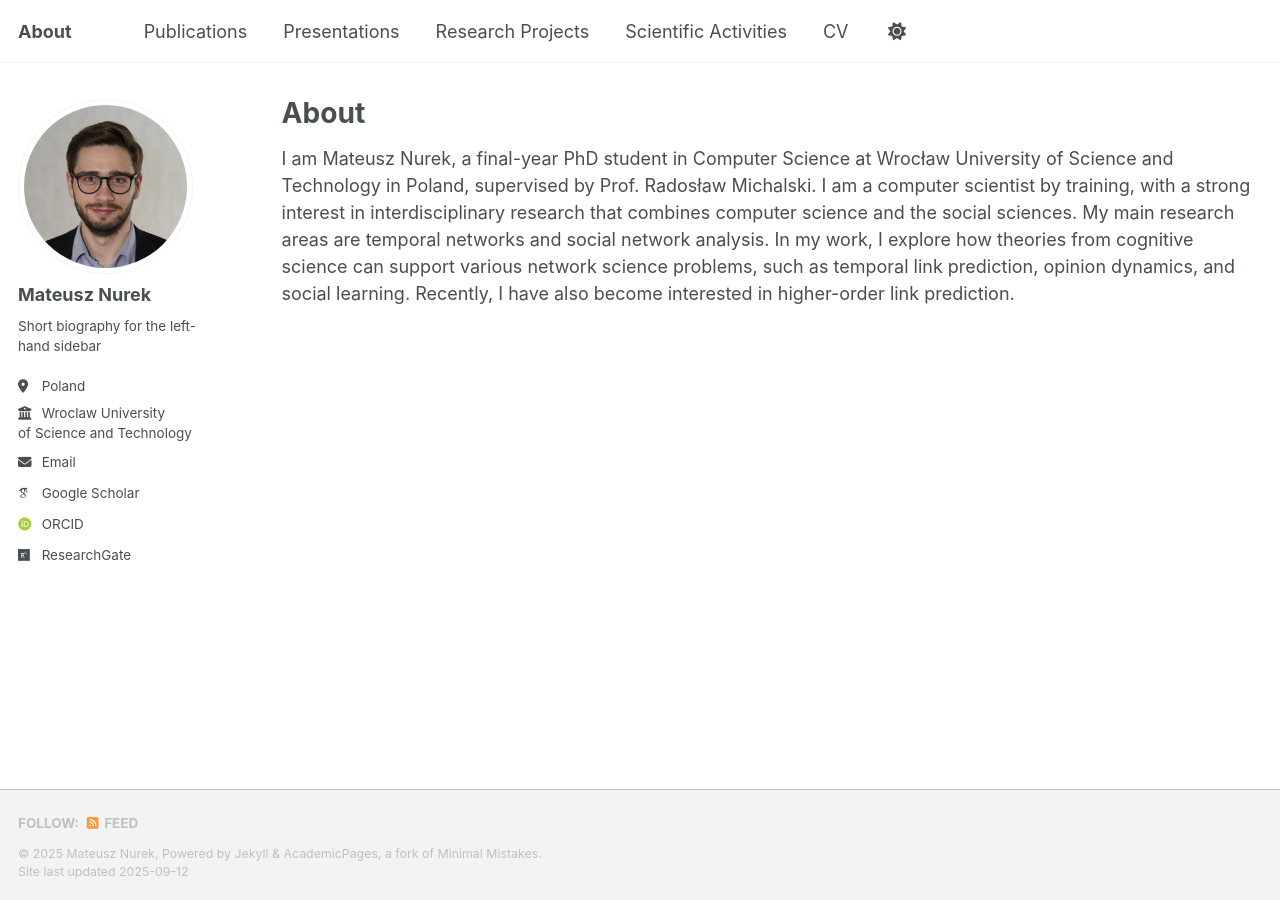
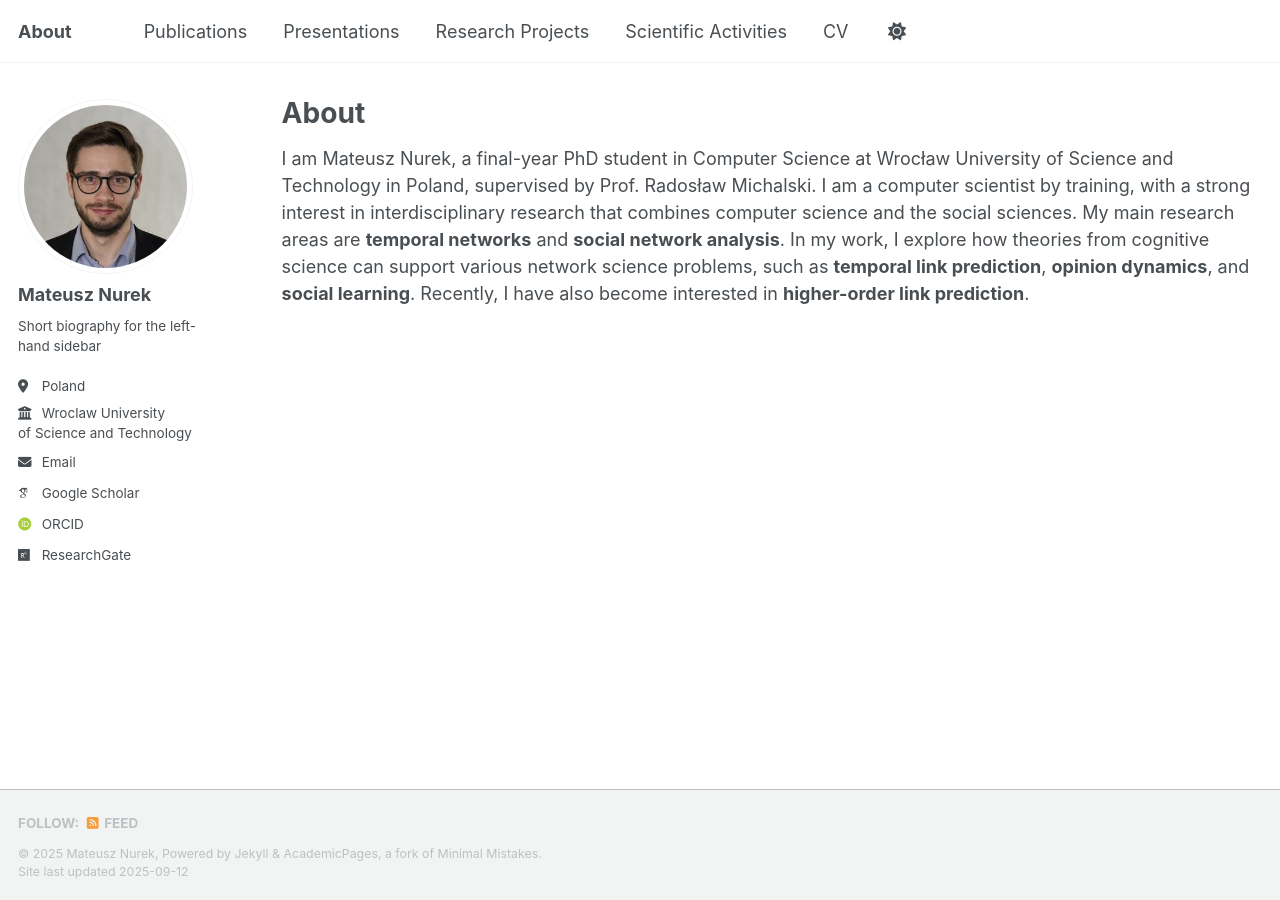
Before and after one commit to nurek-mateusz/nurek-mateusz.github.io, a Jekyll site: the page built from _pages/about.md, in a window 1280 px wide. Built offline with Jekyll 4.4.1, drawn with Linux system fonts in a browser that asks for light colours; some web fonts are replaced; part of the change alters nothing that is shown.

```diff
--- a/_pages/about.md
+++ b/_pages/about.md
@@ -1,8 +1,11 @@
 ---
 layout: archive
 title: "About"
-permalink: /about/
+permalink: /
+redirect_from:
+  - /about/
+  - /about.html
 author_profile: true
 ---
 
-I am Mateusz Nurek, a final-year PhD student in Computer Science at Wrocław University of Science and Technology in Poland, supervised by Prof. Radosław Michalski. I am a computer scientist by training, with a strong interest in interdisciplinary research that combines computer science and the social sciences. My main research areas are temporal networks and social network analysis. In my work, I explore how theories from cognitive science can support various network science problems, such as temporal link prediction, opinion dynamics, and social learning. Recently, I have also become interested in higher-order link prediction.
+I am Mateusz Nurek, a final-year PhD student in Computer Science at Wrocław University of Science and Technology in Poland, supervised by Prof. Radosław Michalski. I am a computer scientist by training, with a strong interest in interdisciplinary research that combines computer science and the social sciences. My main research areas are **temporal networks** and **social network analysis**. In my work, I explore how theories from cognitive science can support various network science problems, such as **temporal link prediction**, **opinion dynamics**, and **social learning**. Recently, I have also become interested in **higher-order link prediction**.
```
